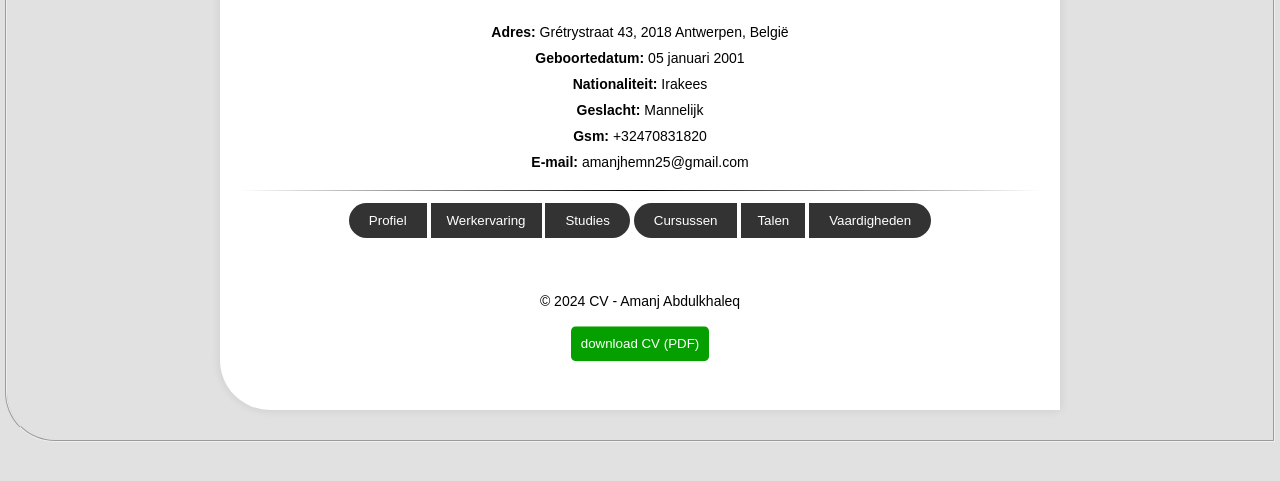
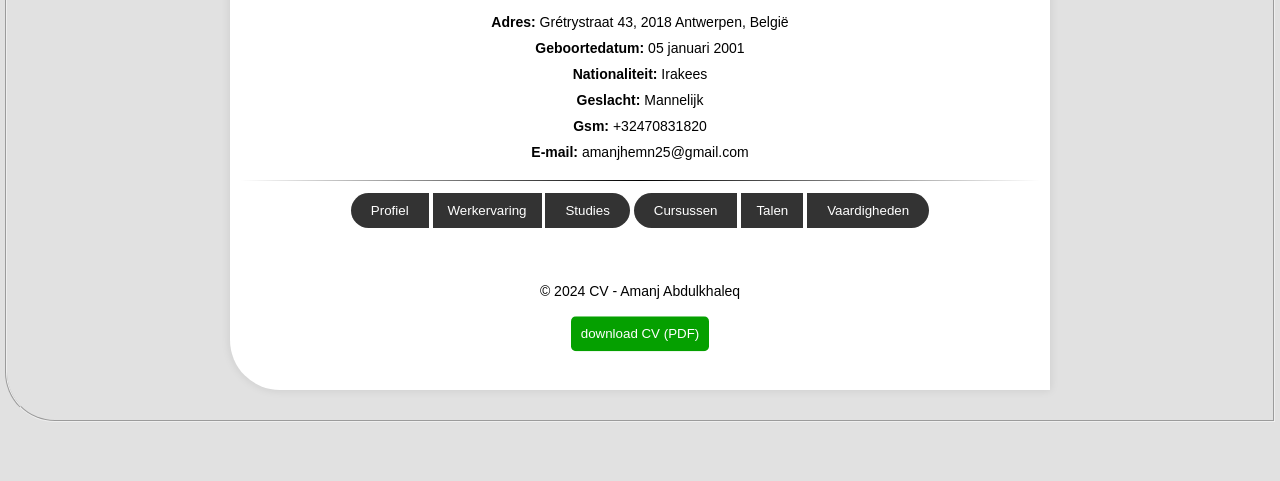
Before and after one commit to amanjbnasllawa/AmanjAbdulkhaleq.github.io, a plain HTML site: page index.html in a window 1280 px wide. Shown: the part 305-786 px from the top of the page. Drawn offline with Linux system fonts and the light colour scheme.

Commit message:
Update index.html

```diff
--- a/index.html
+++ b/index.html
@@ -84,7 +84,7 @@ img:hover{
         .container {
             max-width: 800px;
             margin: 20px 10px 20px 10px;
-            padding: 20px;
+            padding: 10px;
             background-color: #fff;
             border-radius: 0px 50px 0px 50px;
             box-shadow:  0 0 10px rgba(0, 0, 0, 0.1);
@@ -136,7 +136,7 @@ div{
 
         }
         .buttton {
-          padding: 10px 16px;
+          padding: 10px 15px;
             background-color: #333;
             color: #fff;
             border: 0px;
```
